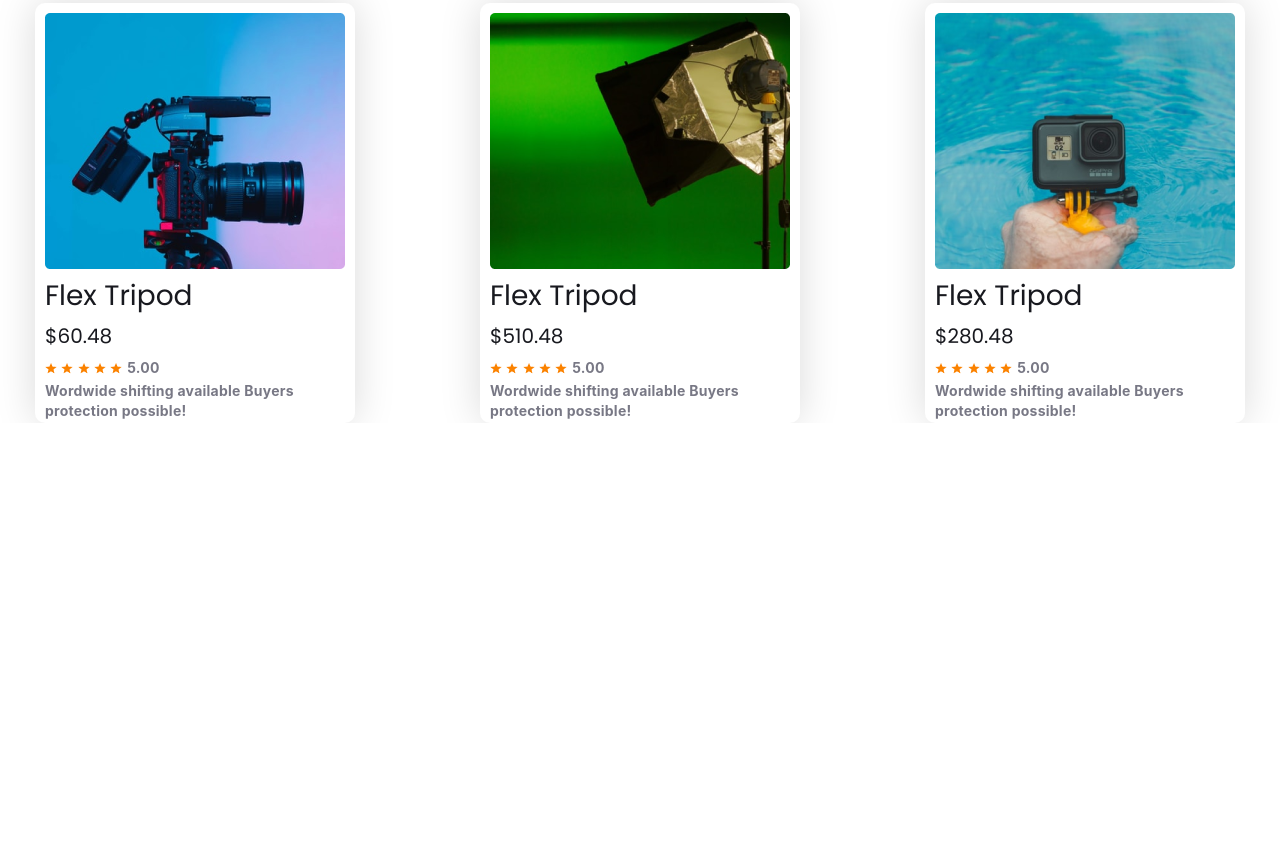
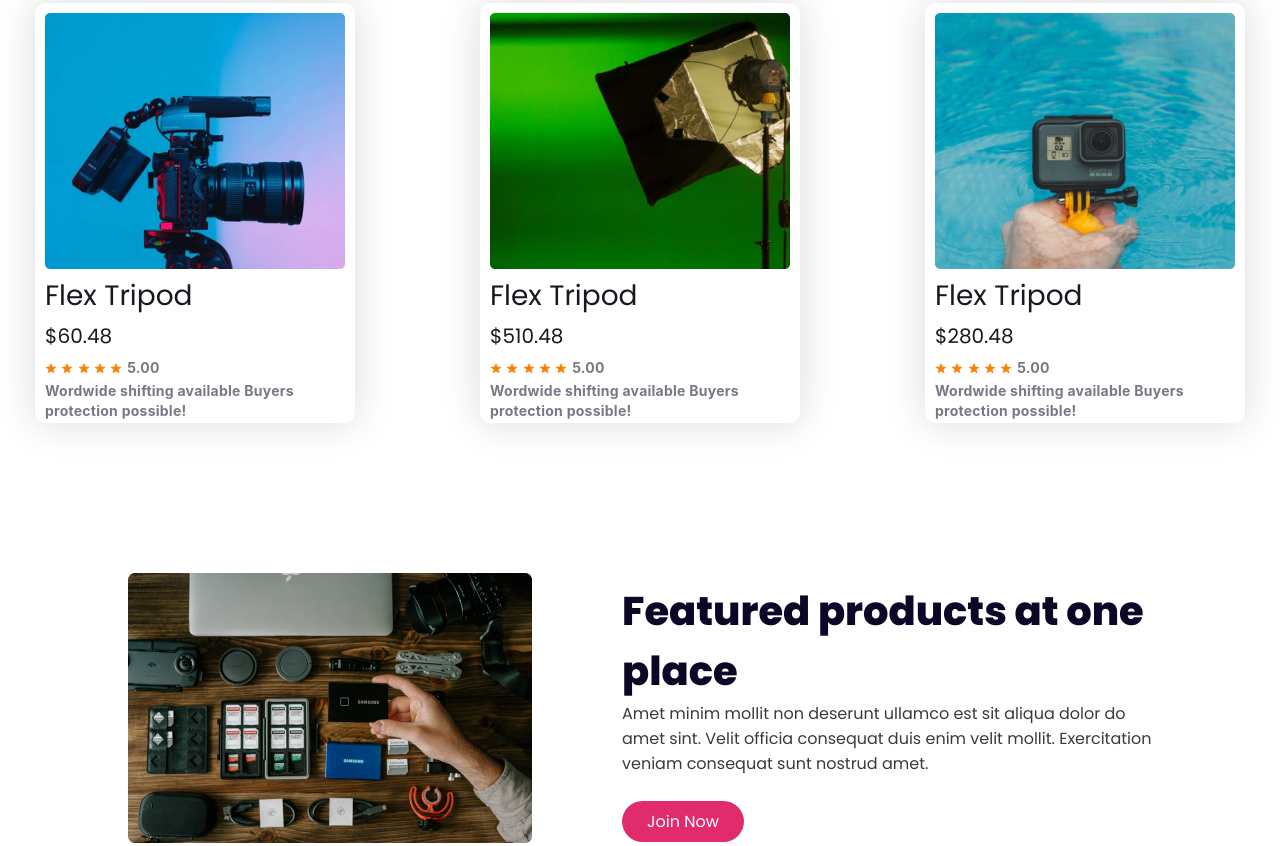
Before and after one commit to nazmul6548/influence-mil-2-mod-10-practice-project, a plain HTML site: page index.html in a window 1280 px wide. Shown: the part 1954-2800 px from the top of the page. Before the commit the page ends 2377 px from the top, so only its background shows below. Drawn offline with Linux system fonts and the light colour scheme; a web font is replaced by a local one.

Commit message:
11th work

```diff
--- a/index.html
+++ b/index.html
@@ -263,6 +263,22 @@
             </div>
         </section>
 
+
+        <section>
+            <div class="container">
+                <div class="all-img-and-text">
+                    <div class="lftside-tmg">
+                        <img src="./images/gear.png" alt="">
+                    </div>
+                    <div class="rightside-text">
+                        <h1>Featured products at one place</h1>
+                        <p>Amet minim mollit non deserunt ullamco est sit aliqua dolor do amet sint. Velit officia consequat duis enim velit mollit. Exercitation veniam consequat sunt nostrud amet.</p>
+                        <button class="btn">Join Now</button>
+                    </div>
+                </div>
+            </div>
+        </section>
+
     </main>
   </body>
 </html>
--- a/style.css
+++ b/style.css
@@ -1,16 +1,17 @@
 @import url("https://fonts.googleapis.com/css2?family=Anton&family=Bungee+Spice&family=Josefin+Sans:ital@1&family=Kalnia:wght@200;300&family=Merriweather:wght@400;700&family=Open+Sans:wght@400;700;800&family=Poppins:wght@300;400;800;900&family=Rubik+Maps&family=Work+Sans:wght@400;500;600;800;900&display=swap");
+
 * {
   margin: 0;
   padding: 0;
   box-sizing: border-box;
   font-family: "Poppins", sans-serif;
 }
-.paragraph {
+.paragraph,.rightside-text p {
   color: #3a3a3a;
   font-feature-settings: "clig" off, "liga" off;
   font-size: 16px;
   font-style: normal;
-  font-weight: 600;
+  font-weight: 500;
   line-height: normal;
 }
 .container {
@@ -191,6 +192,28 @@ letter-spacing: 0.252px;
 }
 
 
+/*  */
+.all-img-and-text{
+    margin-top: 150px;
+    display: flex;
+    align-items: center;
+    justify-content: center;
+    gap: 90px;
+}
+.rightside-text p{
+    padding-bottom: 25px;
+
+}
+.rightside-text h1{
+    color: #0A0826;
+font-feature-settings: 'clig' off, 'liga' off;
+font-size: 40px;
+font-style: normal;
+font-weight: 700;
+line-height: 60px;
+}
+
+
 
 
 
@@ -254,4 +277,14 @@ letter-spacing: 0.252px;
     .collection{
         margin-top: 50px;
     }
+    /*  */
+
+    .all-img-and-text{
+        flex-direction: column-reverse;
+        gap: 70px;
+        margin-top: 70px;
+    }
+    .rightside-text{
+        text-align: center;
+    }
 }
```
